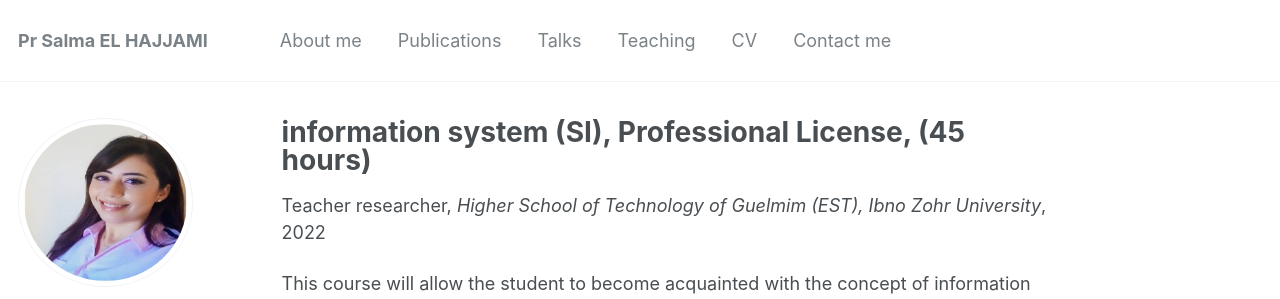
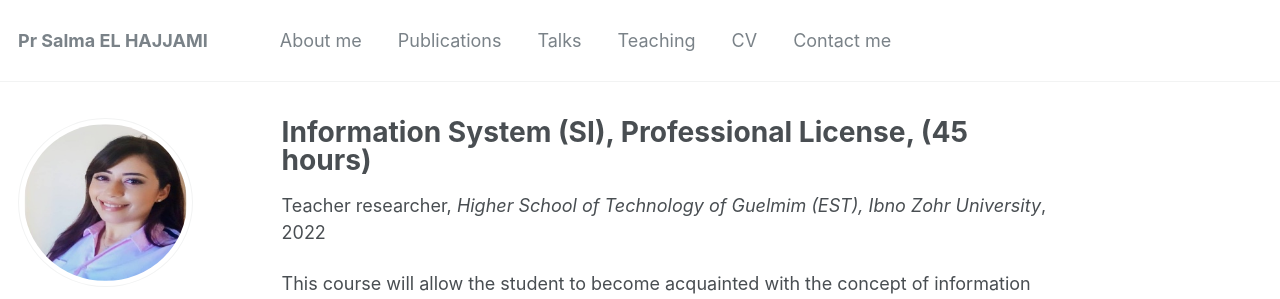
Before and after one commit to salmaelhajjami/salmaelhajjami.github.io, a Jekyll site: the page built from _teaching/2018-SI.md, in a window 1280 px wide and 978 px high. Shown: the top 299 px of the window. Built offline with Jekyll 4.4.1, drawn with Linux system fonts in a browser that asks for light colours; some web fonts are replaced.

Commit message:
Update 2018-SI.md

```diff
--- a/_teaching/2018-SI.md
+++ b/_teaching/2018-SI.md
@@ -1,5 +1,5 @@
 ---
-title: "information system (SI), Professional License, (45 hours)"
+title: "Information System (SI), Professional License, (45 hours)"
 collection: teaching
 type: "Teacher researcher"
 permalink: /teaching/2018-SI
```
